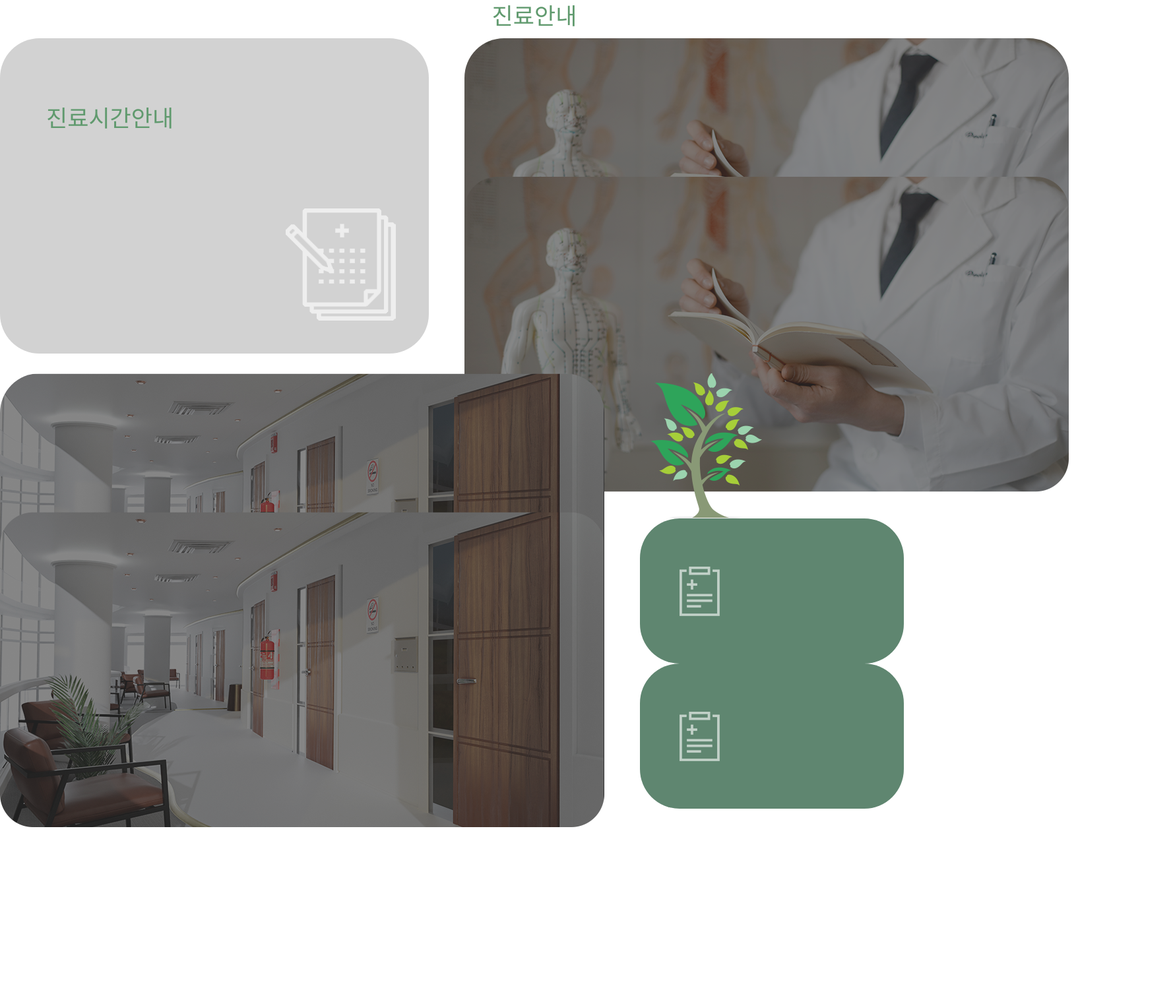
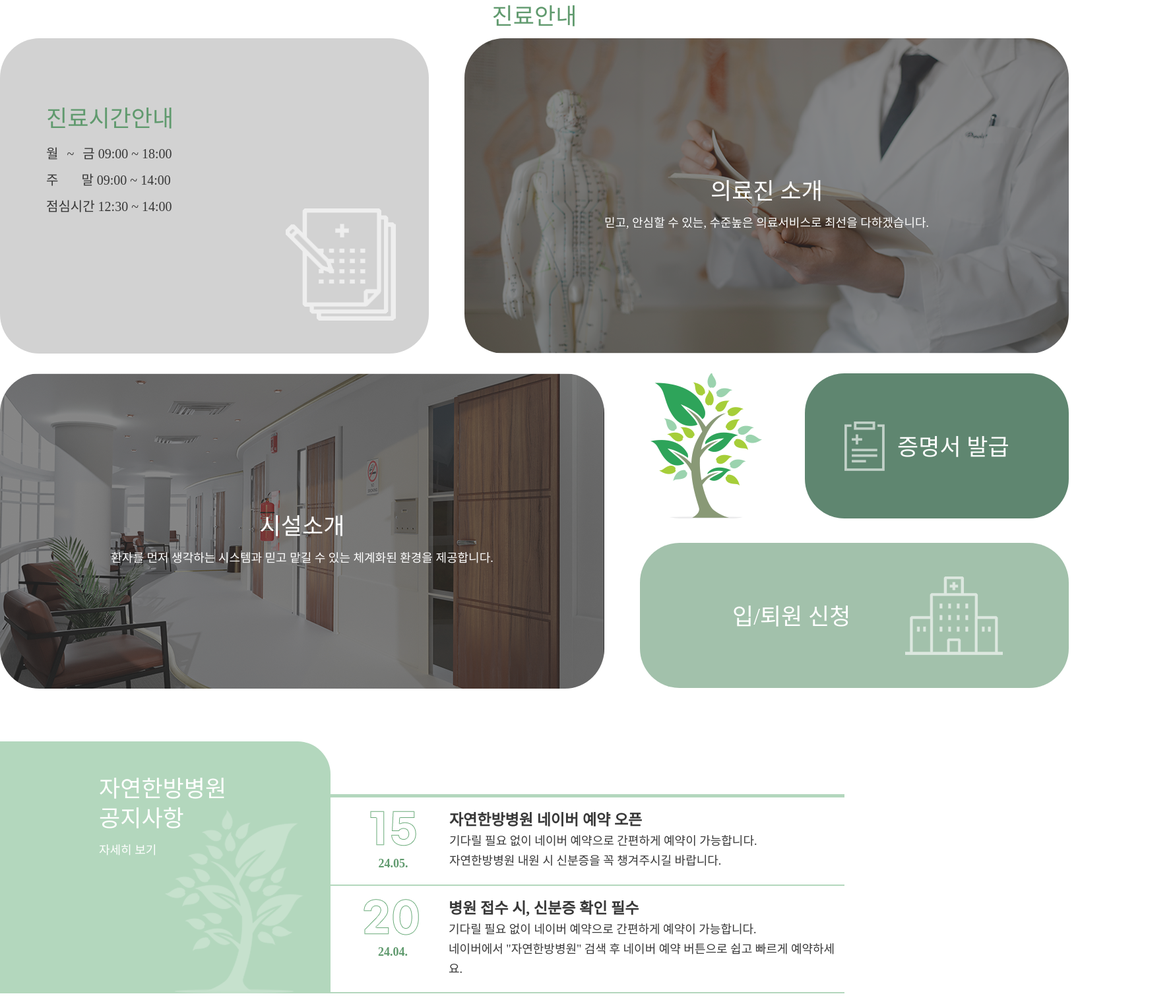
Before and after one commit to Jeongseinn/Nature.medicine_clinic, a plain HTML site: page index.html in a window 1280 px wide. Shown: the part 4056-5566 px from the top of the page at 66% size, 1778 px wide, since content can reach past the window. Before the commit the page ends 5316 px from the top, so only its background shows below. Drawn offline with nearby package versions, Linux system fonts and the light colour scheme; a web font is replaced by a local one.

Commit message:
Update index.html

```diff
--- a/index.html
+++ b/index.html
@@ -11,7 +11,7 @@
 <body>
     <header>
         <div class="header_inner inner">
-            <h1 class="logo">
+            <h1 clazlss="logo">
                 <a href="index.html"> <img src="./image/logo.png" alt=""></a>
             </h1>
             <div>
@@ -158,30 +158,99 @@
                 <h3>
                     진료시간안내
                 </h3>
+                <p>
+                    <span class="mon"> 월 ~ </span>금 09:00 ~ 18:00
+                    <br>
+                    <span class="sat">주</span> 말 09:00 ~ 14:00
+                    <br>
+                    점심시간 12:30 ~ 14:00
+                </p>
             </div>
             <div class="s3c2">
-                <img src="./image/section3/doct.png" alt="">
+                <h3 class="wt">
+                    의료진 소개
+                </h3>
+                <p>
+                    믿고, 안심할 수 있는, 수준높은 의료서비스로 최선을 다하겠습니다.
+                </p>
             </div>
         </div>
         <div class="point">
             <div class="s3c3">
-                <img src="./image/section3/hosp.png" alt="">
+                <h3 class="wt">
+                    시설소개
+                </h3>
+                <p>
+                    환자를 먼저 생각하는 시스템과 믿고 맡길 수 있는 체계화된 환경을 제공합니다.
+                </p>
             </div>
             <div class="s3c4">
-                <div>
-                <div class="logo_s">
+                <div class="logo_s point">
                     <div class="s3c5"></div>
-                    <div class="s3c6"></div>
-                </div>
-                <div class="s3c6"></div>
+                    <div class="s3c6">
+                        <h3 class="wt">
+                            증명서 발급
+                        </h3>
                     </div>
                 </div>
+                <div class="s3c7">
+                    <h3 class="wt">
+                        입/퇴원 신청
+                    </h3>
+                </div>
+            </div>
+        </div>
+    </div>
+    <div id="section4" class="section">
+        <div class="box">
+            <h3 class="wt">
+                자연한방병원
+                <br>공지사항
+            </h3>
+            <p class="wt">자세히 보기</p>
+        </div>
+        <ul class="line">
+            <li>
+                <div class="date">
+                    <h4 class="month">24.05.</h4>
+                </div>
+                <div class="mes">
+                    <p>
+                        <strong>자연한방병원 네이버 예약 오픈</strong>
+                       <br> 기다릴 필요 없이 네이버 예약으로 간편하게 예약이 가능합니다.
+                        <br>자연한방병원 내원 시 신분증을 꼭 챙겨주시길 바랍니다.
+                    </p>
+                </div>
+            </li>
+            <li>
+                <div class="date">
+                    <h4 class="month">24.04.</h4>
+                </div>
+                <div class="mes">
+                    <p>
+                        <strong>병원 접수 시, 신분증 확인 필수</strong>
+                      <br>  기다릴 필요 없이 네이버 예약으로 간편하게 예약이 가능합니다.
+                        <br>네이버에서 "자연한방병원" 검색 후 네이버 예약 버튼으로 쉽고 빠르게 예약하세요.
+                    </p>
+                </div>
+            </li>
+    </div>
+    <div id="section5" class="section">
+        <div class="map_box">
+          <div class="map">
+            <img src="./image/section45/map.png" alt="">
+          </div>
+          <div class="frame"></div>
+        </div>
+        <div class="box">
+            <h3 class="wt">
+                자연한방병원 오시는 길
+            </h3>
         </div>
     </div>
 </body>
 
 <script src="https://ajax.googleapis.com/ajax/libs/jquery/3.7.1/jquery.min.js"></script>
-    <script src="js/script.js"></script>
 <script>
     $(function () {
         $(".submenu").hide();
@@ -206,4 +275,5 @@ $(function () {
     });
 
 </script>
+
 </html>
```
Lines whose indentation alone changed are shown as unchanged.
